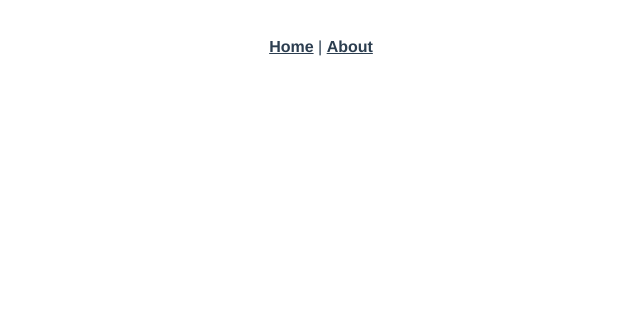
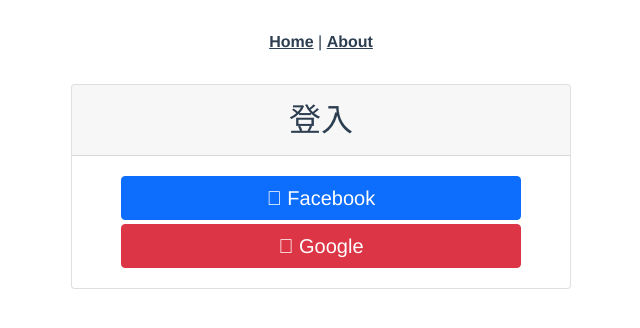
Before and after one commit to yasamnoya/where-to-drink, a Vue app in the folder client/: page /login in a window 1280 px wide. Shown: the top 328 px of the page, without its empty margins (319-959 px from the left). Built offline with nearby package versions, Linux system fonts and the light colour scheme; no server answers.

Commit message:
frontend: add login

```diff
--- a/client/src/App.vue
+++ b/client/src/App.vue
@@ -4,9 +4,27 @@
       <router-link to="/">Home</router-link> |
       <router-link to="/about">About</router-link>
     </div>
-    <router-view/>
+    <router-view />
   </div>
 </template>
+
+<script>
+import axios from 'axios';
+
+export default {
+  data: () => ({
+    user: null,
+  }),
+  async created() {
+    try {
+      const res = await axios.get(`${process.env.VUE_APP_BACKEND_URL}/users/me`);
+      this.user = res.data;
+    } catch (e) {
+      console.log(e);
+    }
+  },
+};
+</script>
 
 <style>
 #app {
--- a/client/src/main.js
+++ b/client/src/main.js
@@ -1,9 +1,15 @@
 import Vue from 'vue';
+import axios from 'axios';
+import 'bootstrap';
+import 'bootstrap/dist/css/bootstrap.css';
 import App from './App.vue';
 import router from './router';
 
 Vue.config.productionTip = false;
 
+axios.defaults.baseURL = process.env.VUE_APP_BACKEND_URL;
+axios.defaults.withCredentials = true;
+
 new Vue({
   router,
   render: (h) => h(App),
--- a/client/src/router/index.js
+++ b/client/src/router/index.js
@@ -18,6 +18,11 @@
     // which is lazy-loaded when the route is visited.
     component: () => import(/* webpackChunkName: "about" */ '../views/About.vue'),
   },
+  {
+    path: '/login',
+    name: 'Login',
+    component: () => import('../views/Login.vue'),
+  },
 ];
 
 const router = new VueRouter({
--- /dev/null
+++ b/client/src/views/Login.vue
@@ -0,0 +1,35 @@
+<template>
+  <div class="card m-auto">
+    <div class="card-header pt-3">
+      <h2 class="card-title">登入</h2>
+    </div>
+    <div class="card-body">
+      <div class="m-1">
+        <a :href="`${backendUrl}/users/facebook`" class="btn btn-primary login-option"
+          > Facebook
+        </a>
+      </div>
+      <div class="m-1">
+        <a :href="`${backendUrl}/users/google`" class="btn btn-danger login-option"> Google</a>
+      </div>
+    </div>
+  </div>
+</template>
+
+<script>
+export default {
+  data: () => ({
+    backendUrl: process.env.VUE_APP_BACKEND_URL,
+  }),
+};
+</script>
+
+<style>
+.card {
+  max-width: 500px;
+}
+.login-option {
+  width: 400px;
+  font-size: 20px;
+}
+</style>
```
Also changed, not shown: 1 other file (tests, documents, lock files or other folders).
